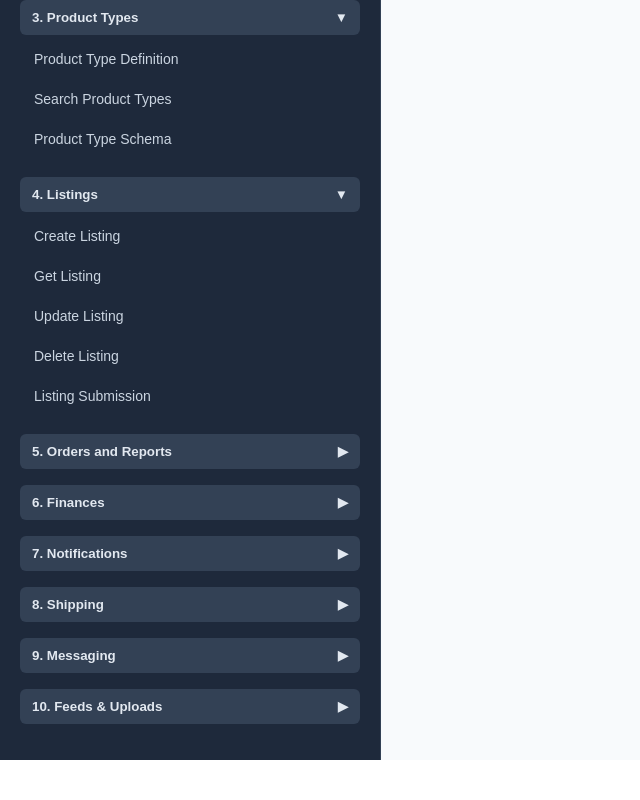
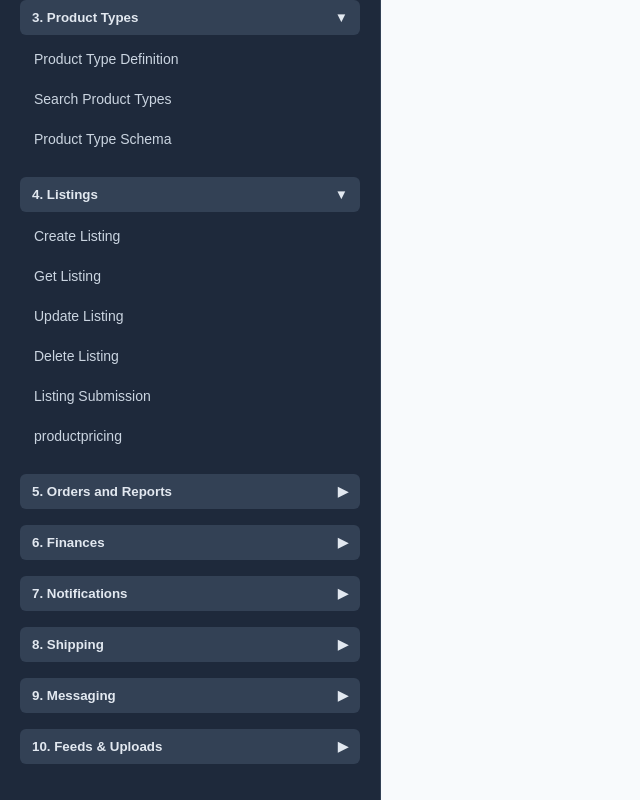
Before and after one commit to sherfuddinkhan/Dashboard-view-of-sales, a React (Create React App) app: page / in a window 1280 px wide. Shown: the part 1041-1841 px from the top of the page, without its empty margins (0-640 px from the left). Before the commit the page ends 1801 px from the top, so only its background shows below. Built offline with nearby package versions, Linux system fonts and the light colour scheme; no server answers.

Commit message:
commitdone

```diff
--- a/src/components/Dashboard.js
+++ b/src/components/Dashboard.js
@@ -65,6 +65,7 @@ import RandomForestPrediction from "../Analytics/RandomForestPrediction";
 import IsolationForestAnomaly from "../Analytics/IsolationForestAnomaly";
 import ABCAnalysis from "../Analytics/ABCAnalysis";
 import RFMAnalysis from "../Analytics/RFMAnalysis";
+import ProductPricing  from "../components/Listings APIs/ProductPricing"
 
 const Dashboard = () => {
   const [activeTab, setActiveTab] = useState("amazon-dashboard");
@@ -168,6 +169,7 @@ const Dashboard = () => {
         { id: "update-listing", label: "Update Listing", Component: UpdateListing },
         { id: "delete-listing", label: "Delete Listing", Component: DeleteListing },
         { id: "listing-submission", label: "Listing Submission", Component: ListingSubmission },
+        { id: "product pricing", label: "productpricing", Component: ProductPricing },
       ],
     },
     {
--- a/src/components/Listings APIs/ProductPricing.js
+++ b/src/components/Listings APIs/ProductPricing.js
@@ -1,6 +1,6 @@
 import React, { useState } from "react";
 import axios from "axios";
-import "./ProductPricing.css";
+
 
 const ProductPricing = () => {
 
```
Also changed, not shown: src/components/Sidebar.js (+6 -6 lines).
